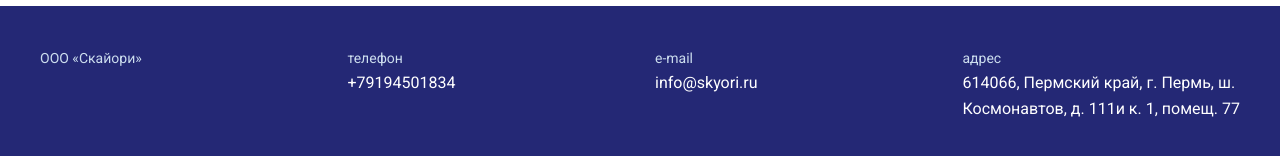
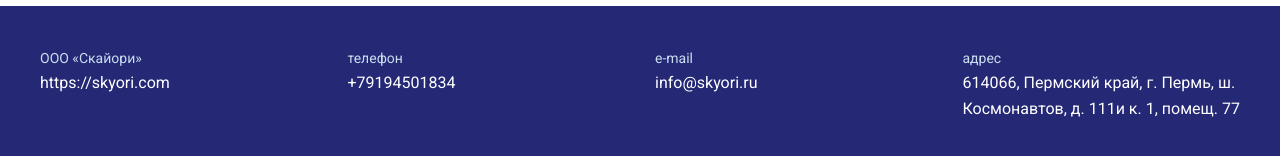
Before and after one commit to skyori-group/nse, a plain HTML site: page index.html in a window 1280 px wide. Shown: the part 7176-7332 px from the top of the page. Drawn offline with nearby package versions, Linux system fonts and the light colour scheme.

Commit message:
Update files

```diff
--- a/index.html
+++ b/index.html
@@ -333,7 +333,7 @@
     <div class="row">
       <div class="col-lg-3 footerPart">
         <span class="footerTitle">ООО «Скайори»</span>
-        <span></span>
+        <span><a target="_blank" href="https://skyori.com" style="color:white;">https://skyori.com</a></span>
       </div>
       <div class="col-lg-3 footerPart">
         <span class="footerTitle">телефон</span>
```
